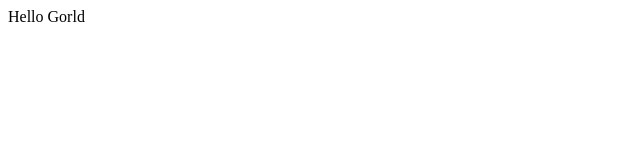
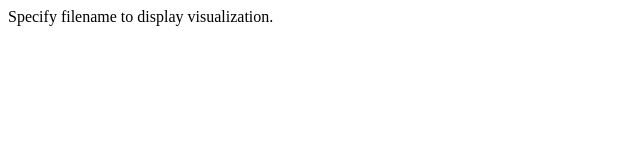
Before and after one commit to ale-bey/html-files, a plain HTML site: page docs/index.html in a window 1280 px wide. Shown: the whole page, without its empty margins (0-640 px from the left). Drawn offline with Linux system fonts and the light colour scheme.

Commit message:
Update index.html

```diff
--- a/docs/index.html
+++ b/docs/index.html
@@ -1 +1 @@
-<html><body><p>Hello Gorld</p></body></html>
+<html><body><p>Specify filename to display visualization.</p></body></html>
```
